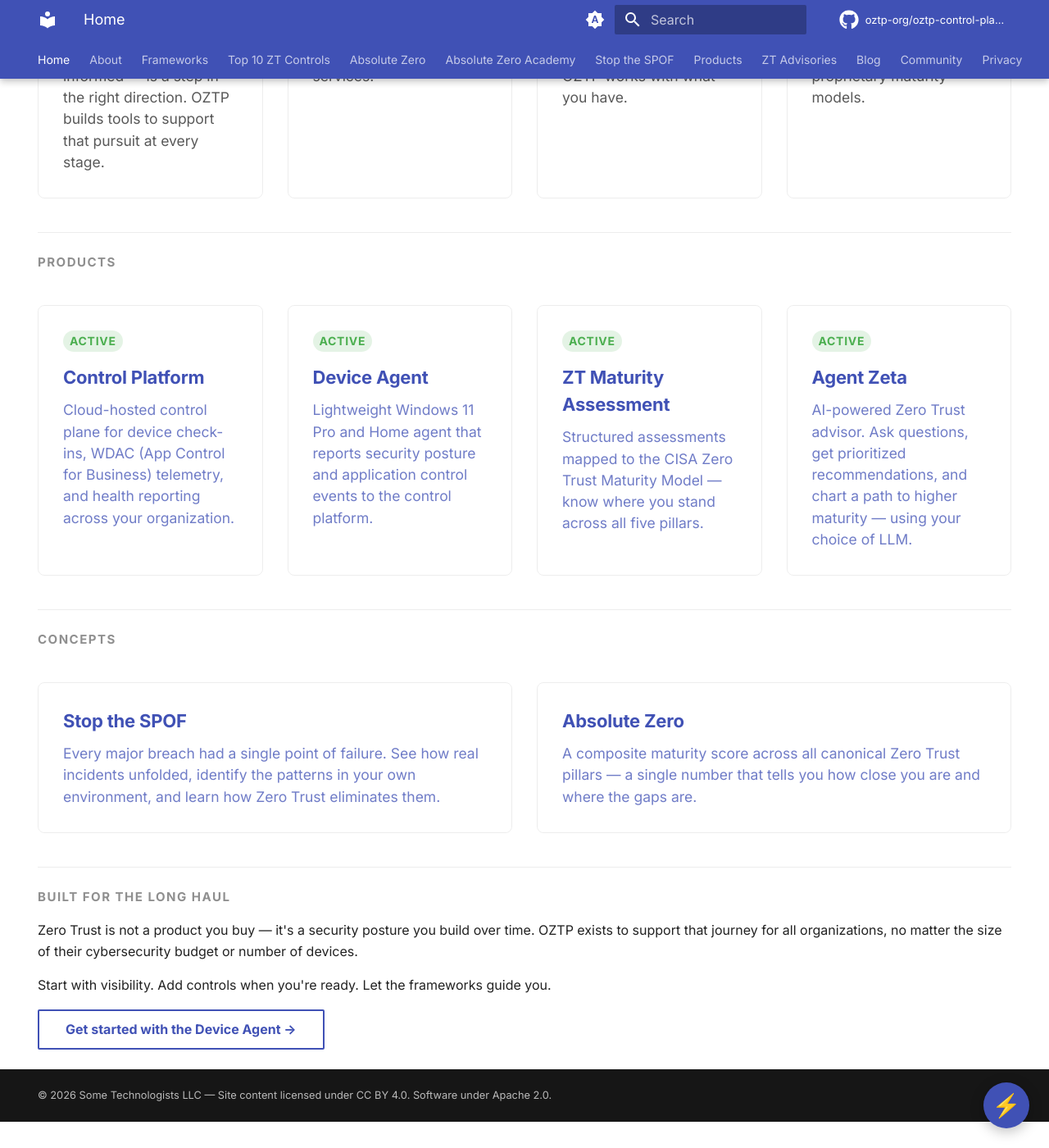
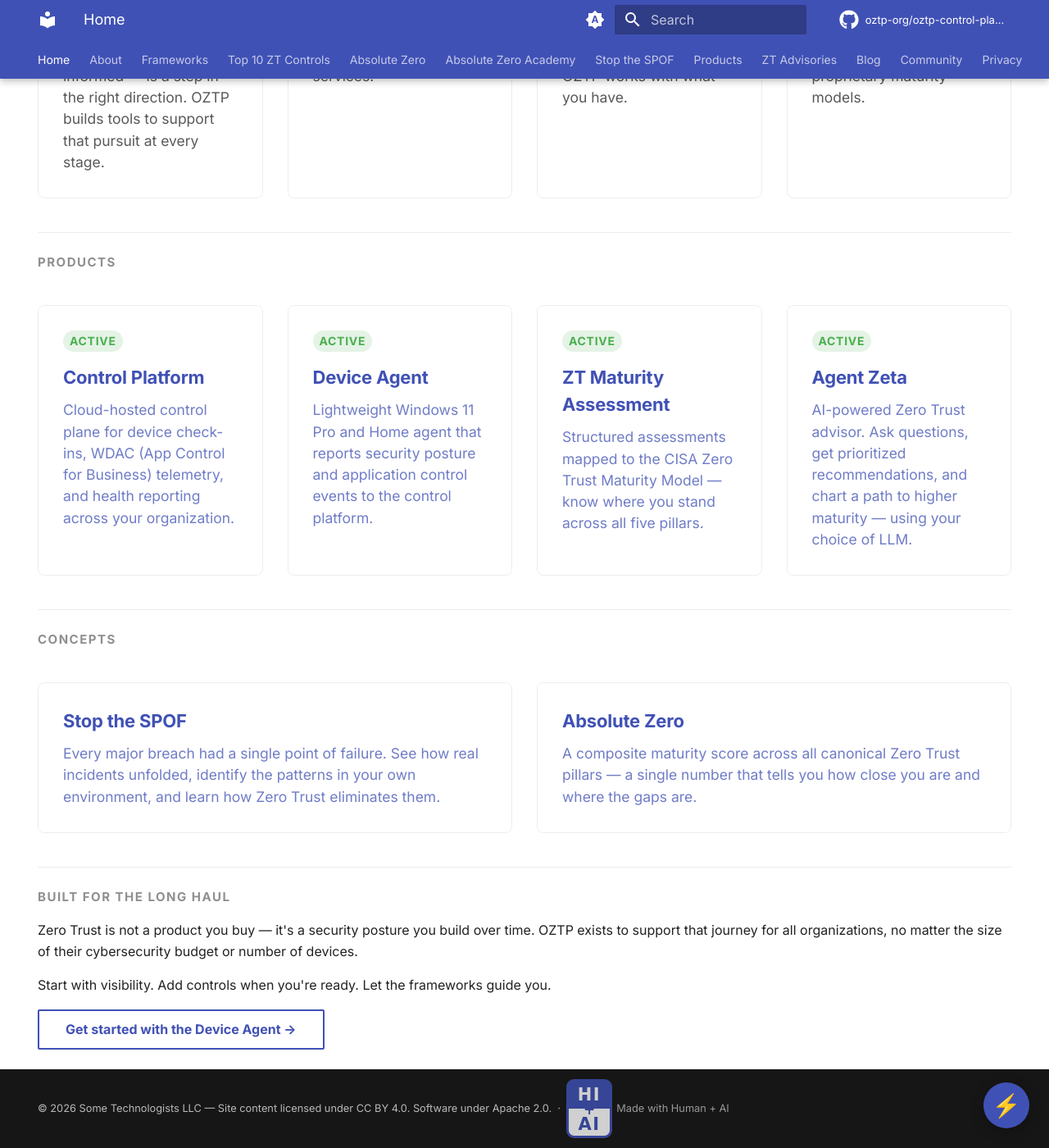
Before and after one commit to oztp-org/oztp-org.github.io, an MkDocs documentation site: the page built from docs/index.md, in a window 1280 px wide and 1400 px high, scrolled down 1117 px. Shown: the whole window at 82% size. Built offline with MkDocs 1.6.1 and Material for MkDocs 9.7.7, drawn with Linux system fonts in a browser that asks for light colours; comment, search, counter and statistics services are not loaded.

Commit message:
Add Human + AI badge to site footer
HI/+/AI split-badge SVG mark appears in the footer of every page,
reflecting open use of AI alongside human expertise in content creation.

Co-Authored-By: Claude Sonnet 4.6 <noreply@anthropic.com>

```diff
--- a/docs/stylesheets/extra.css
+++ b/docs/stylesheets/extra.css
@@ -446,3 +446,26 @@ a.framework-badge:hover {
 .inst-confirm--found strong {
   color: #f44336;
 }
+
+/* ── Human + AI badge ─────────────────────────────────────────────────────── */
+.hai-badge {
+  display: inline-flex;
+  align-items: center;
+  gap: 5px;
+  white-space: nowrap;
+  vertical-align: middle;
+  text-decoration: none;
+  opacity: 0.8;
+  transition: opacity 0.15s;
+}
+
+.hai-badge:hover {
+  opacity: 1;
+}
+
+.hai-icon {
+  height: 22px;
+  width: auto;
+  vertical-align: middle;
+  flex-shrink: 0;
+}
--- a/mkdocs.yml
+++ b/mkdocs.yml
@@ -115,6 +115,8 @@ copyright: >
   &copy; 2026 Some Technologists LLC &mdash;
   Site content licensed under <a href="https://creativecommons.org/licenses/by/4.0/">CC BY 4.0</a>.
   Software under <a href="https://www.apache.org/licenses/LICENSE-2.0">Apache 2.0</a>.
+  &nbsp;&middot;&nbsp;
+  <span class="hai-badge" title="This content is created through collaboration between human expertise and AI research tools."><img src="/assets/badges/hi-plus-ai.svg" alt="Made with Human + AI" class="hai-icon"> Made with Human + AI</span>
 
 extra:
   social:
```
Also changed, not shown: docs/assets/badges/hi-plus-ai.svg (added).
